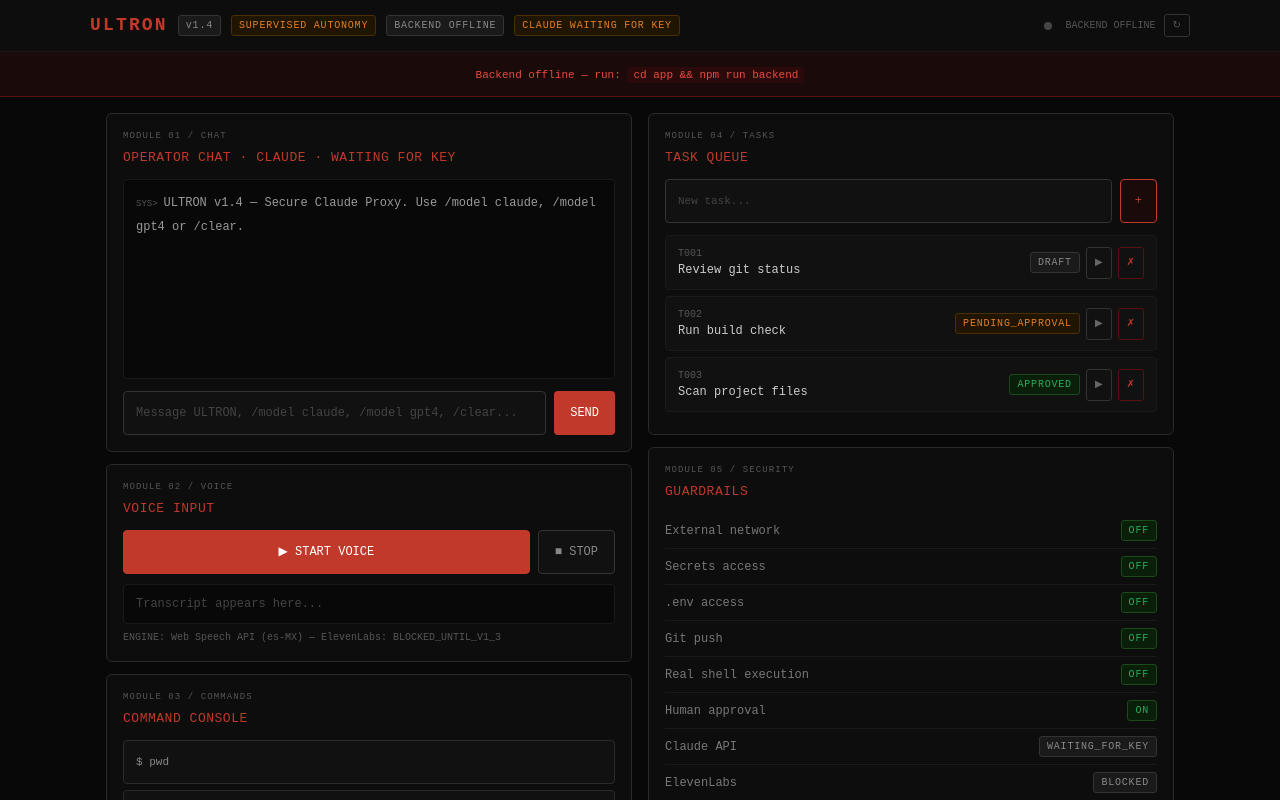
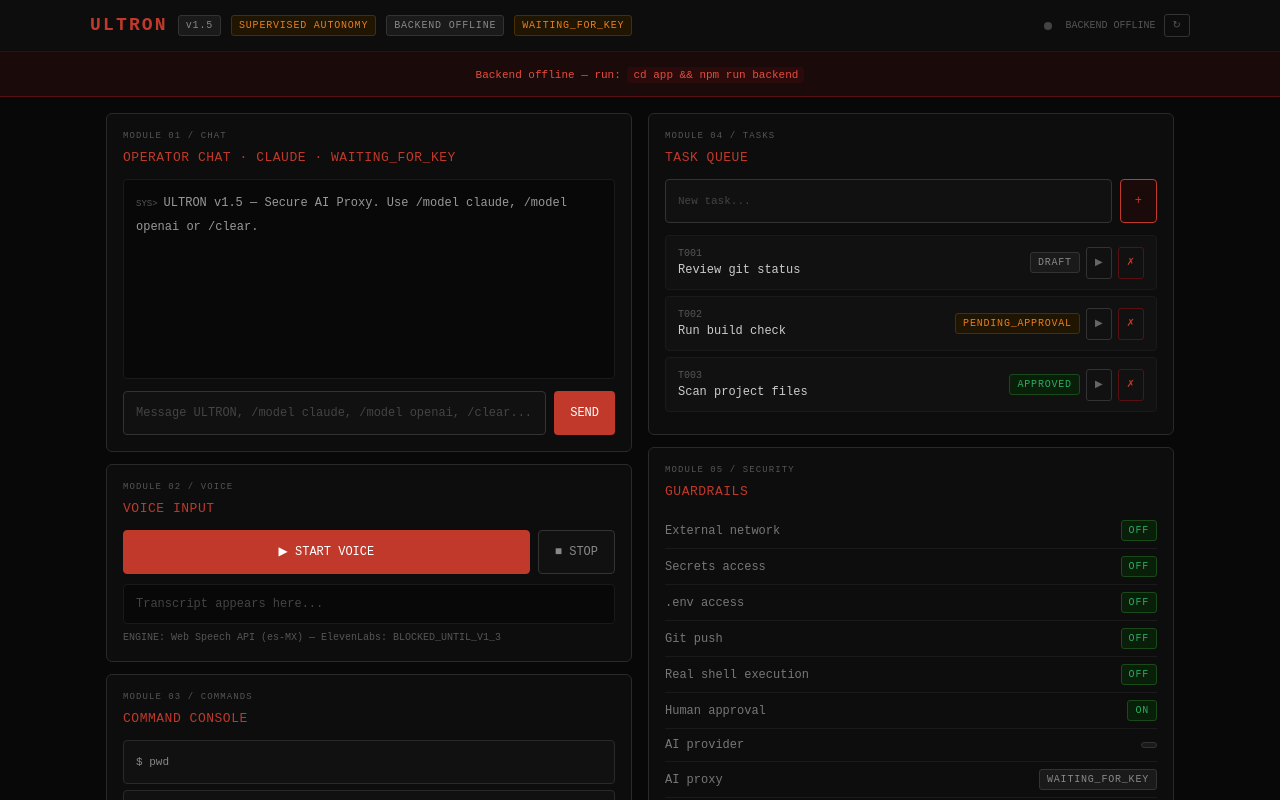
Before and after one commit to Martind-40/tony-rip, a React (Vite) app in the folder app/: page / in a window 1280 px wide. Shown: the top 800 px of the page. Built offline with nearby package versions, Linux system fonts and the light colour scheme; no server answers.

Commit message:
prepare Ultron v1.5 Vercel AI provider env

```diff
--- a/app/src/UltronMobile.jsx
+++ b/app/src/UltronMobile.jsx
@@ -87,9 +87,9 @@
   );
 }
 
-function ChatPanel({ backendOnline, claudeProxy, activeModel, setActiveModel }) {
+function ChatPanel({ backendOnline, aiStatus, activeModel, setActiveModel }) {
   const [messages, setMessages] = useState([
-    { role: "system", text: "ULTRON v1.4 — Secure Claude Proxy. Use /model claude, /model gpt4 or /clear." }
+    { role: "system", text: "ULTRON v1.5 — Secure AI Proxy. Use /model claude, /model openai or /clear." }
   ]);
   const [input, setInput] = useState("");
   const [loading, setLoading] = useState(false);
@@ -116,9 +116,9 @@
       return;
     }
 
-    if (text.toLowerCase() === "/model gpt4") {
-      setActiveModel("gpt4");
-      setMessages(m => [...m, { role: "system", text: "Model switched to GPT4." }]);
+    if (text.toLowerCase() === "/model gpt4" || text.toLowerCase() === "/model openai") {
+      setActiveModel("openai");
+      setMessages(m => [...m, { role: "system", text: "Model switched to OPENAI." }]);
       setInput("");
       return;
     }
@@ -130,12 +130,12 @@
       if (backendOnline) {
         const res = await authFetch("/api/chat", {
           method: "POST",
-          body: JSON.stringify({ message: text, model: activeModel })
+          body: JSON.stringify({ message: text, provider: activeModel })
         });
         const data = await res.json();
         const label = data.model || data.provider || "STUB";
         const responseText = data.status === "WAITING_FOR_KEY"
-          ? "Claude Proxy waiting for secure key."
+          ? `${(data.provider || activeModel).toUpperCase()} Proxy waiting for secure key.`
           : data.message || data.reason || "No response.";
         setMessages(m => [...m, { role: "ultron", text: `[${label}] ${responseText}` }]);
       } else {
@@ -148,7 +148,7 @@
   }
 
   return (
-    <Panel eyebrow="MODULE 01 / CHAT" title={`OPERATOR CHAT · ${activeModel === "gpt4" ? "GPT4" : "CLAUDE"} · ${claudeProxy === "READY_WITH_KEY" ? "READY" : "WAITING FOR KEY"}`}>
+    <Panel eyebrow="MODULE 01 / CHAT" title={`OPERATOR CHAT · ${activeModel === "openai" ? "OPENAI" : "CLAUDE"} · ${aiStatus}`}>
       <div style={{
         height: 200, overflowY: "auto", marginBottom: 12,
         background: "#080808", borderRadius: 4, padding: "10px 12px",
@@ -179,7 +179,7 @@
           value={input}
           onChange={e => setInput(e.target.value)}
           onKeyDown={e => e.key === "Enter" && !e.shiftKey && send()}
-          placeholder="Message ULTRON, /model claude, /model gpt4, /clear..."
+          placeholder="Message ULTRON, /model claude, /model openai, /clear..."
           style={{
             flex: 1, background: "#111", border: "0.5px solid #333",
             borderRadius: 4, padding: "10px 12px", color: "#eee",
@@ -446,16 +446,17 @@
   );
 }
 
-function SecurityPanel({ claudeProxy }) {
-  const claudeReady = claudeProxy === "READY_WITH_KEY";
+function SecurityPanel({ aiStatus, aiProvider }) {
+  const aiReady = aiStatus !== "WAITING_FOR_KEY";
   const items = [
-    { label: "External network", value: claudeReady ? "CONTROLLED" : "OFF", ok: true },
+    { label: "External network", value: aiReady ? "CONTROLLED" : "OFF", ok: true },
     { label: "Secrets access", value: "OFF", ok: true },
     { label: ".env access", value: "OFF", ok: true },
     { label: "Git push", value: "OFF", ok: true },
     { label: "Real shell execution", value: "OFF", ok: true },
     { label: "Human approval", value: "ON", ok: true },
-    { label: "Claude API", value: claudeReady ? "READY" : "WAITING_FOR_KEY", ok: claudeReady },
+    { label: "AI provider", value: aiProvider.toUpperCase(), ok: true },
+    { label: "AI proxy", value: aiStatus, ok: aiReady },
     { label: "ElevenLabs", value: "BLOCKED", ok: false }
   ];
   return (
@@ -534,8 +535,13 @@
   const [backendOnline, setBackendOnline] = useState(false);
   const [backendHealth, setBackendHealth] = useState(null);
   const [checking, setChecking] = useState(true);
-  const [activeModel, setActiveModel] = useState("claude");
-  const claudeProxy = backendHealth?.claudeProxy || "WAITING_FOR_KEY";
+  const [activeModel, setActiveModel] = useState("");
+  const aiProvider = backendHealth?.aiProvider || activeModel;
+  const selectedProvider = activeModel || aiProvider || "claude";
+  const aiProxy = backendHealth?.aiProxy || "WAITING_FOR_KEY";
+  const aiStatus = aiProxy === "READY_WITH_KEY"
+    ? `${aiProvider.toUpperCase()} READY`
+    : "WAITING_FOR_KEY";
 
   const checkHealth = useCallback(async () => {
     try {
@@ -581,12 +587,10 @@
         <div style={{ maxWidth: 1100, margin: "0 auto", display: "flex", alignItems: "center", justifyContent: "space-between" }}>
           <div style={{ display: "flex", alignItems: "center", gap: 10 }}>
             <div style={{ fontSize: 18, fontWeight: 600, color: "#c0392b", letterSpacing: "0.12em" }}>ULTRON</div>
-            <Badge color="gray">v1.4</Badge>
+            <Badge color="gray">v1.5</Badge>
             <Badge color="amber">SUPERVISED AUTONOMY</Badge>
             <Badge color={backendOnline ? "green" : "gray"}>{backendOnline ? "BACKEND ONLINE" : "BACKEND OFFLINE"}</Badge>
-            <Badge color={claudeProxy === "READY_WITH_KEY" ? "green" : "amber"}>
-              {claudeProxy === "READY_WITH_KEY" ? "CLAUDE READY" : "CLAUDE WAITING FOR KEY"}
-            </Badge>
+            <Badge color={aiProxy === "READY_WITH_KEY" ? "green" : "amber"}>{aiStatus}</Badge>
           </div>
           <div style={{ display: "flex", alignItems: "center", gap: 8 }}>
             <StatusDot on={backendOnline} />
@@ -629,7 +633,7 @@
         }}>
           {/* Columna izquierda: chat, voz, comandos */}
           <div>
-            <ChatPanel backendOnline={backendOnline} claudeProxy={claudeProxy} activeModel={activeModel} setActiveModel={setActiveModel} />
+            <ChatPanel backendOnline={backendOnline} aiStatus={aiStatus} activeModel={selectedProvider} setActiveModel={setActiveModel} />
             <VoicePanel />
             <CommandPanel backendOnline={backendOnline} />
           </div>
@@ -637,7 +641,7 @@
           {/* Columna derecha: tareas, seguridad, memoria */}
           <div>
             <TaskQueue />
-            <SecurityPanel claudeProxy={claudeProxy} />
+            <SecurityPanel aiStatus={aiStatus} aiProvider={aiProvider} />
             <MemoryPanel backendOnline={backendOnline} />
           </div>
         </div>
@@ -651,10 +655,10 @@
           flexWrap: "wrap", gap: 8
         }}>
           <span style={{ fontSize: 10, color: "#c0392b", fontFamily: "'Share Tech Mono', monospace", letterSpacing: "0.08em" }}>
-            ULTRON v1.4 SECURE BACKEND ACTIVATION
+            ULTRON v1.5 VERCEL SECURE ENVIRONMENT
           </span>
           <span style={{ fontSize: 10, color: "#444", fontFamily: "'Share Tech Mono', monospace" }}>
-            NEXT → ULTRON v1.5 — Vercel Secure Environment + Mobile Live Claude Test
+            NEXT → Mobile live AI validation after Vercel env is set
           </span>
         </div>
       </main>
```
Also changed, not shown: app/server/ultron-backend.cjs (+52 -27 lines), 3 other files (tests, documents, lock files or other folders).
